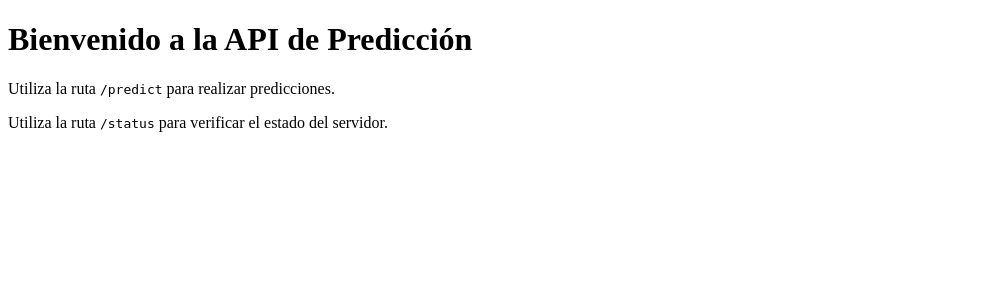
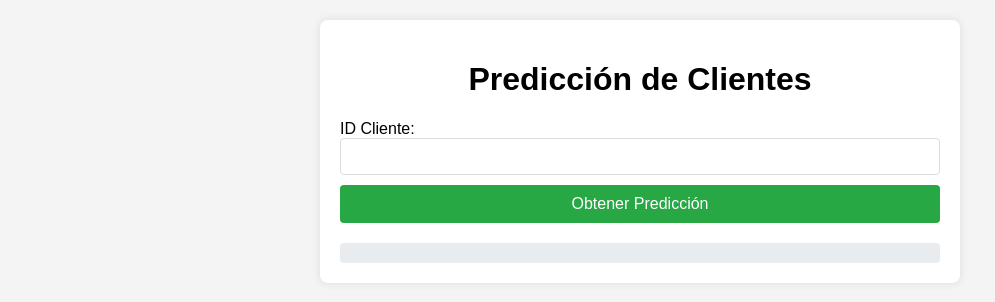
Before and after one commit to festradaScientone/app-lempira, a Flask app: page / in a window 1280 px wide. Shown: the top 302 px of the page, without its empty margins (0-995 px from the left). Run offline with Flask 3, Linux system fonts and the light colour scheme; parts of the project's set-up code (start-up, migrations or seed data) failed here and were passed over.

Commit message:
prediadsad

```diff
--- a/app.py
+++ b/app.py
@@ -30,6 +30,10 @@ df = pd.read_excel(excel_path)
 def index():
     return render_template('index.html')
 
+@app.route('/predict')
+def predict_page():
+    return render_template('predict.html')
+
 @app.route('/predict', methods=['POST'])
 def predict():
     data = request.json
--- a/templates/index.html
+++ b/templates/index.html
@@ -3,11 +3,87 @@
 <head>
     <meta charset="UTF-8">
     <meta name="viewport" content="width=device-width, initial-scale=1.0">
-    <title>Inicio</title>
+    <title>Predicción</title>
+    <style>
+        body {
+            font-family: Arial, sans-serif;
+            background-color: #f4f4f4;
+            margin: 0;
+            padding: 20px;
+        }
+        .container {
+            max-width: 600px;
+            margin: auto;
+            background: #fff;
+            padding: 20px;
+            border-radius: 8px;
+            box-shadow: 0 0 10px rgba(0, 0, 0, 0.1);
+        }
+        h1 {
+            text-align: center;
+        }
+        form {
+            display: flex;
+            flex-direction: column;
+        }
+        input[type="text"] {
+            padding: 10px;
+            margin-bottom: 10px;
+            border: 1px solid #ddd;
+            border-radius: 4px;
+        }
+        input[type="submit"] {
+            padding: 10px;
+            background-color: #28a745;
+            color: #fff;
+            border: none;
+            border-radius: 4px;
+            cursor: pointer;
+            font-size: 16px;
+        }
+        .result {
+            margin-top: 20px;
+            padding: 10px;
+            background-color: #e9ecef;
+            border-radius: 4px;
+            text-align: center;
+        }
+    </style>
 </head>
 <body>
-    <h1>Bienvenido a la API de Predicción</h1>
-    <p>Utiliza la ruta <code>/predict</code> para realizar predicciones.</p>
-    <p>Utiliza la ruta <code>/status</code> para verificar el estado del servidor.</p>
+    <div class="container">
+        <h1>Predicción de Clientes</h1>
+        <form id="predict-form">
+            <label for="id_cliente">ID Cliente:</label>
+            <input type="text" id="id_cliente" name="id_cliente" required>
+            <input type="submit" value="Obtener Predicción">
+        </form>
+        <div id="result" class="result"></div>
+    </div>
+    <script>
+        document.getElementById('predict-form').addEventListener('submit', async function(event) {
+            event.preventDefault();
+            const idCliente = document.getElementById('id_cliente').value;
+            const resultDiv = document.getElementById('result');
+
+            try {
+                const response = await fetch('/predict', {
+                    method: 'POST',
+                    headers: {
+                        'Content-Type': 'application/json',
+                    },
+                    body: JSON.stringify({ ID_CLIENT: idCliente }),
+                });
+                const data = await response.json();
+                if (response.ok) {
+                    resultDiv.textContent = `Predicción: ${data.Prediction}`;
+                } else {
+                    resultDiv.textContent = `Error: ${data.Error}`;
+                }
+            } catch (error) {
+                resultDiv.textContent = `Error: ${error.message}`;
+            }
+        });
+    </script>
 </body>
 </html>
```
